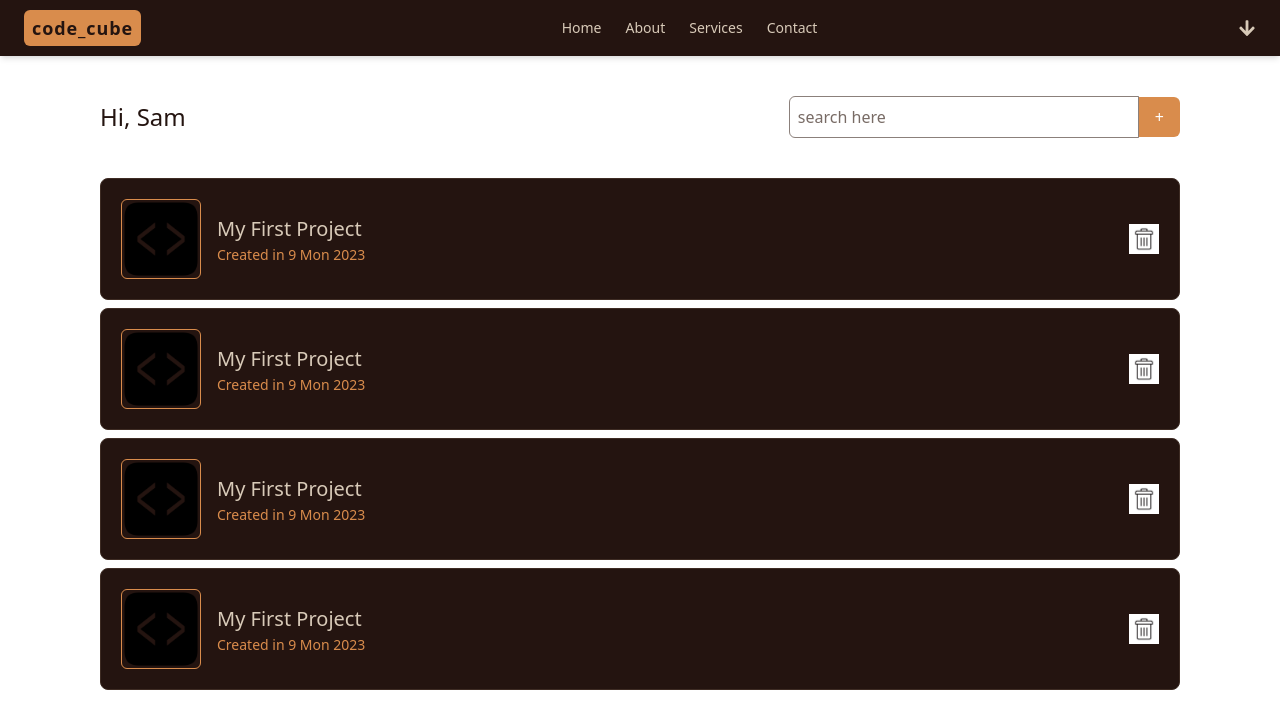
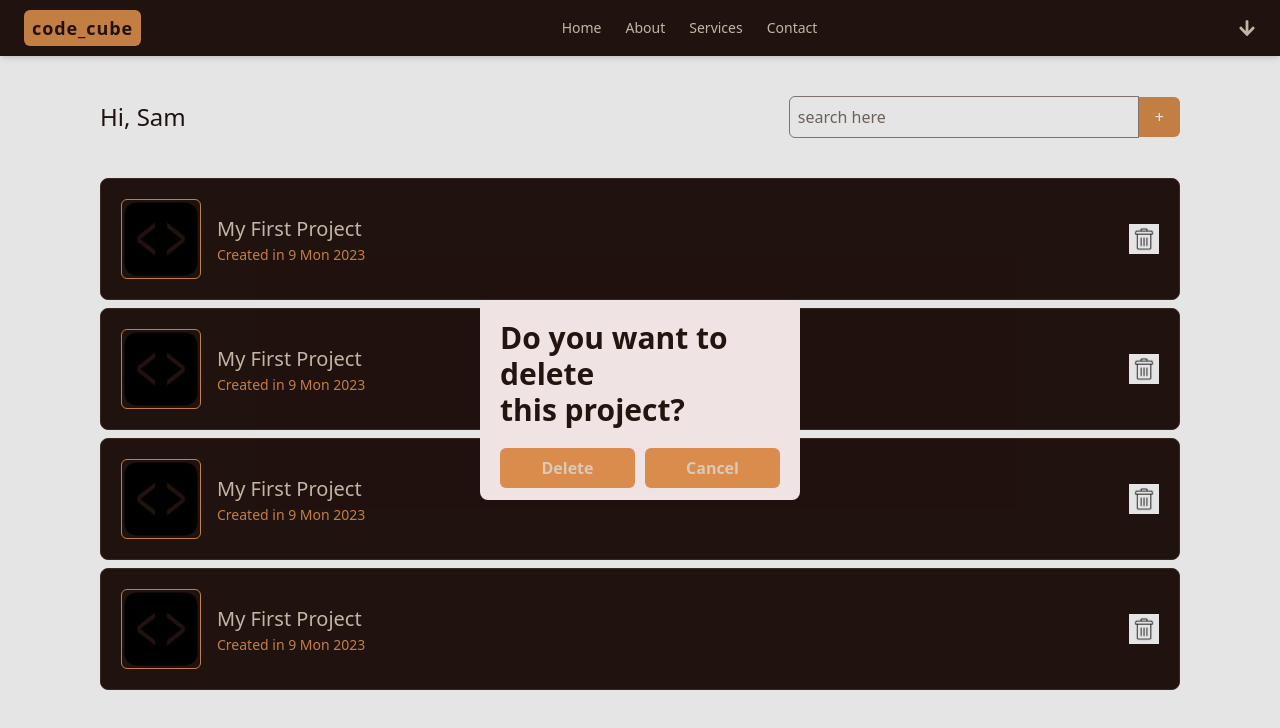
Before and after one commit to samriddharoy/CODE_CUBE, a React (Vite) app: page /Home in a window 1280 px wide. Both pictures are taken after a click on the picture 1144 px from the left and 239 px from the top of the page. Shown: the top 728 px of the page. Built offline with nearby package versions, Linux system fonts and the light colour scheme.

Commit message:
create and delete project function added

```diff
--- a/src/App.jsx
+++ b/src/App.jsx
@@ -2,7 +2,7 @@ import { BrowserRouter, Routes, Route } from "react-router-dom"
 
 import Signup from "./pages/Signup"
 import Signin from "./pages/Signin"
-import ProjectMenu from "./pages/ProjectMenu";
+
 import Editor from "./Pages/Editor"; // Ensure path & casing is correct
 import ListCard from "./components/ListCard";
 import Home from "./Pages/Home"; // Ensure path & casing is correct
@@ -14,7 +14,7 @@ function App() {
     <Routes>
       {/* <Route path="/" element={<Home />}></Route> */}
       <Route path="/Home" element={<Home />}></Route>
-      <Route path="/projects" element={<ProjectMenu />} />
+
       <Route path="/Editor" element={<Editor />} /> {/* Fixed: removed :projectid */}
       <Route path="/signup" element={<Signup />}></Route>
       <Route path="/signin" element={<Signin />}></Route>
--- a/src/components/GridCard.jsx
+++ b/src/components/GridCard.jsx
@@ -1,17 +1,42 @@
-import React from "react";
+import React, { useState } from "react";
 import code1 from "../Image/code1.png";
 import deleteIcon from "../Image/delete.jpg";
+import Button from "./Button"; // Ensure the path is correct
 
 function GridCard() {
+  const [isDeletemodelshow, setisDeletemodelshow] = useState(false);
+
   return (
-    <div className="px-2"> {/* shifts slightly to the right */}
-      <div className="gridcard bg-[#241410] w-[270px] p-[12px] h-[200px] rounded-lg shadow-lg shadow-black/50 hover:bg-[#3E2C24] transition-colors">
-        <img className="w-[90px] rounded-md border border-[#D98C4C]" src={code1} alt="code" />
-        <h3 className="text-[20px] text-[#D8CAB8] w-[90%] mt-2 line-clamp-1">My Project</h3>
-        <p className="text-[14px] text-[#D98C4C]">Created in 9 Mon 2023</p>
-        <img className="w-[20px] mt-2 cursor-pointer hover:scale-105 transition-transform" src={deleteIcon} alt="delete" />
+    <>
+      <div className="px-2">
+        <div className="gridcard bg-[#241410] w-[270px] p-[12px] h-[200px] rounded-lg shadow-lg shadow-black/50 hover:bg-[#3E2C24] transition-colors">
+          <img className="w-[90px] rounded-md border border-[#D98C4C]" src={code1} alt="code" />
+          <h3 className="text-[20px] text-[#D8CAB8] w-[90%] mt-2 line-clamp-1">My Project</h3>
+          <p className="text-[14px] text-[#D98C4C]">Created in 9 Mon 2023</p>
+          <img
+            className="w-[20px] mt-2 cursor-pointer hover:scale-105 transition-transform"
+            src={deleteIcon}
+            alt="delete"
+            onClick={() => setisDeletemodelshow(true)}
+          />
+        </div>
       </div>
-    </div>
+
+      {isDeletemodelshow && (
+        <div className="model fixed top-0 left-0 w-screen h-screen bg-[rgba(0,0,0,0.1)] flex justify-center items-center flex-col">
+          <div className="mainmodel w-[25vw] h-[25vh] bg-[#efe3e3] rounded-lg p-[20px]">
+            <h3 className="text-3xl text-[#241410] font-semibold">
+              Do you want to delete <br />
+              this project?
+            </h3>
+            <div className="flex items-center gap-[10px] mt-[20px]">
+              <Button text="Delete" />
+              <Button text="Cancel" onClick={() => setisDeletemodelshow(false)} />
+            </div>
+          </div>
+        </div>
+      )}
+    </>
   );
 }
 
--- a/src/components/ListCard.jsx
+++ b/src/components/ListCard.jsx
@@ -1,21 +1,48 @@
-import React from "react";
+import React, { useState } from "react";
 import code1 from "../Image/code1.png";
 import deleteIcon from "../Image/delete.jpg";
+import Button from "./Button";
 
 function ListCard() {
+  const [isDeletemodelshow, setisDeletemodelshow] = useState(false);
+
   return (
-    <div>
+    <>
       <div className="listcard mb-2 w-full bg-[#241410] border border-[#3E2C24] rounded-lg hover:bg-[#3E2C24] p-[20px] flex items-center justify-between transition-colors">
         <div className="flex items-center gap-4">
-          <img className="w-[80px] rounded-md border border-[#D98C4C]" src={code1} alt="code" />
+          <img
+            className="w-[80px] rounded-md border border-[#D98C4C]"
+            src={code1}
+            alt="code"
+          />
           <div>
             <h2 className="text-[20px] text-[#D8CAB8]">My First Project</h2>
             <p className="text-[14px] text-[#D98C4C]">Created in 9 Mon 2023</p>
           </div>
         </div>
-        <img className="w-[30px] cursor-pointer hover:scale-105 transition-transform" src={deleteIcon} alt="delete" />
+        <img
+          onClick={() => setisDeletemodelshow(true)}
+          className="w-[30px] cursor-pointer hover:scale-105 transition-transform"
+          src={deleteIcon}
+          alt="delete"
+        />
       </div>
-    </div>
+
+      {isDeletemodelshow && (
+        <div className="model fixed top-0 left-0 w-screen h-screen bg-[rgba(0,0,0,0.1)] flex justify-center items-center flex-col">
+          <div className="mainmodel w-[25vw] h-[25vh] bg-[#efe3e3] rounded-lg p-[20px]">
+            <h3 className="text-3xl text-[#241410] font-semibold">
+              Do you want to delete <br />
+              this project?
+            </h3>
+            <div className="flex items-center gap-[10px] mt-[20px]">
+              <Button text="Delete" />
+              <Button text="Cancel" onClick={() => setisDeletemodelshow(false)} />
+            </div>
+          </div>
+        </div>
+      )}
+    </>
   );
 }
 
--- a/src/pages/Home.jsx
+++ b/src/pages/Home.jsx
@@ -1,12 +1,12 @@
-import React from 'react';
-import Navbar from '../components/Navbar';
-import GridCard from '../components/GridCard';
-import ListCard from '../components/ListCard';
-import { useState } from 'react'; // Fixed: Corrected import statement for useState
+import React, { useState } from "react";
+import Navbar from "../components/Navbar";
+import GridCard from "../components/GridCard";
+import ListCard from "../components/ListCard";
 
 function Home() {
+  const [iscretaemodelshow, setiscreateModelshow] = useState(false);
+  const [isGridlayout, setisGridlayout] = useState(false);
 
-    const[isGridlayout,setisGridlayout] = useState(false);
   return (
     <>
       <Navbar />
@@ -18,30 +18,64 @@ function Home() {
             placeholder="search here"
             className="border border-secondary/60 placeholder-secondary/70 rounded-l-md p-2 outline-none focus:ring-1 focus:ring-highlight focus:border-highlight w-[350px]"
           />
-          <button className='bg-highlight text-white rounded-r-md px-4 py-2'>+</button>
+          <button
+            onClick={() => {
+              setiscreateModelshow(true);
+            }}
+            className="bg-highlight text-white rounded-r-md px-4 py-2"
+          >
+            +
+          </button>
         </div>
       </div>
 
-      <div className='cards'>
-        {
-        isGridlayout ?
-        <div className='grid px-[100px'>
-        <GridCard/>
-        <GridCard/>
-        <GridCard/>
-        <GridCard/>
+      <div className="cards">
+        {isGridlayout ? (
+          <div className="grid px-[100px]">
+            <GridCard />
+            <GridCard />
+            <GridCard />
+            <GridCard />
+          </div>
+        ) : (
+          <div className="list px-[100px]">
+            <ListCard />
+            <ListCard />
+            <ListCard />
+            <ListCard />
+          </div>
+        )}
+      </div>
+
+      {iscretaemodelshow && (
+        <div className="createModelcon fixed inset-0 bg-[rgba(0,0,0,0.2)] flex items-center justify-center z-50">
+          <div className="createModel w-[90vw] max-w-[400px] shadow-2xl shadow-black/50 bg-[#eedddd] rounded-[10px] p-[20px]">
+            <h3 className="text-2xl text-[#241410] font-semibold mb-4">
+              Create New Project
+            </h3>
+
+            <div className="inputBox mb-4">
+              <input
+                type="text"
+                placeholder="Project Name"
+                className="w-full p-2 rounded-md border border-[#D98C4C] focus:outline-none focus:ring-2 focus:ring-[#D98C4C] placeholder:text-[#3E2C24]"
+              />
+            </div>
+
+            <div className="flex items-center gap-4 justify-end">
+              <button className="bg-[#D98C4C] text-white rounded-md px-4 py-2 hover:bg-[#c07a3d] transition">
+                Create
+              </button>
+              <button
+                onClick={() => setiscreateModelshow(false)}
+                className="bg-[#D98C4C] text-white rounded-md px-4 py-2 hover:bg-[#c07a3d] transition"
+              >
+                Cancel
+              </button>
+            </div>
+          </div>
         </div>
-        :
-        <div className='list px-[100px]'>
-        <ListCard/>
-        <ListCard/>
-        <ListCard/>
-        <ListCard/>
-        </div>
-        }
-
-
-      </div>
+      )}
     </>
   );
 }
```
Also changed, not shown: src/Image/logo.avif (deleted), 1 other file (tests, documents, lock files or other folders).
